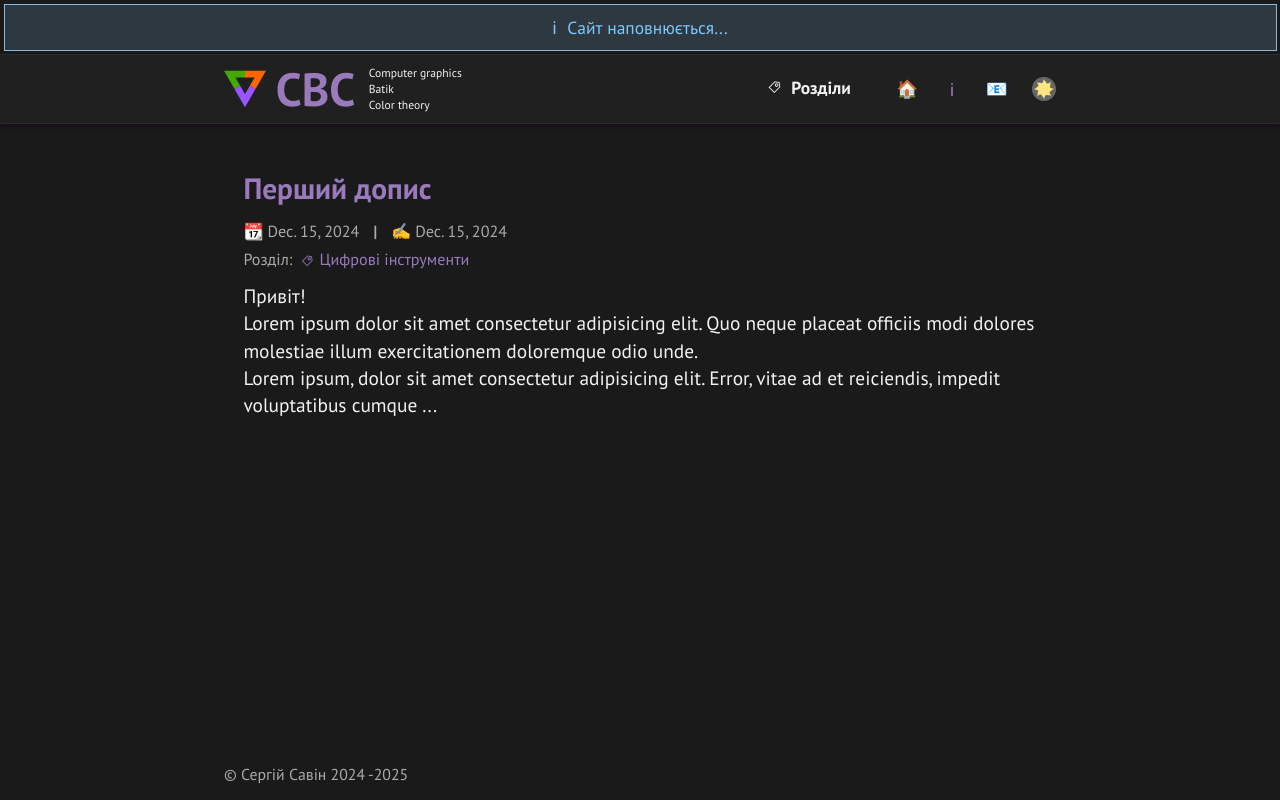
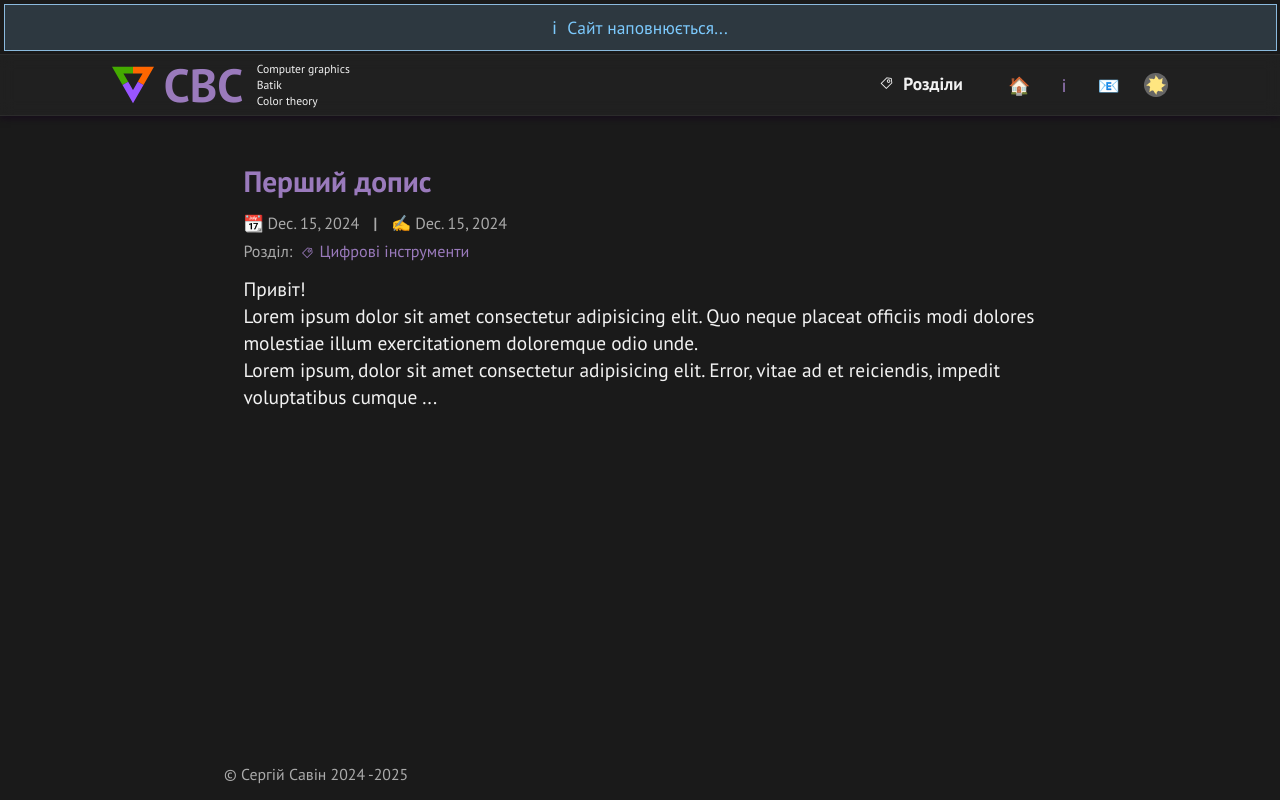
Before and after one commit to Syprox/personal_blog, a Django app: page / in a window 1280 px wide. Run offline with Django 5.2, Linux system fonts and the light colour scheme; data comes from the database, SQL or seed files in the repository; parts of the project's set-up code (start-up, migrations or seed data) failed here and were passed over; some libraries are stand-ins or nearby versions; some web fonts are replaced.

Commit message:
Виправлено помилку з вкладенням сітки в сітку.

```diff
--- a/blog/templates/blog/base.html
+++ b/blog/templates/blog/base.html
@@ -11,7 +11,7 @@
 
     {% include 'blog/header.html' %}
 
-    <main>
+    <main class="full-width">
       {% block page_content %}
 
       {% endblock %}
--- a/blog/templates/blog/header.html
+++ b/blog/templates/blog/header.html
@@ -1,7 +1,7 @@
 {% load static %}
 
 <header class="full-width" aria-label="Site header conatiner">
-  <div class="wrapper">
+  <div class="wrapper wider-block">
     <div id="logo">
       <a href="{% url 'blog_index' %}" title="На головну сторінку"><img src="{% static 'img/logo3_icon.svg' %}" alt="" /></a>
       <div class="logoletters">
--- a/static/css/main.css
+++ b/static/css/main.css
@@ -63,7 +63,7 @@ body {
   row-gap: var(--grid-row-gap);
   background-color: var(--clr-bg);
   color: var(--clr-text);
-  max-width: 100%;
+  width: max(320px, 100%);
 }
 
 a {
@@ -87,16 +87,18 @@ a:hover {
   grid-template-columns: [full-width-start] minmax(0, 1fr) [wider-block-start] minmax(0, var(--wider-block-size)) [content-start] min(100% - var(--padding-inline) * 2, var(--content-max-width)) [content-end] minmax(0, var(--wider-block-size)) [wider-block-end] minmax(0, 1fr) [full-width-end];
 }
 
-.content-grid > :not(.wider-block, .full-width),
-.full-width > :not(.wider-block, .full-width) {
+.content-grid > *,
+.full-width > * {
   grid-column: content;
 }
 
-.content-grid > .wider-block {
+.content-grid > .wider-block,
+.full-width > .wider-block {
   grid-column: wider-block;
 }
 
-.content-grid > .full-width {
+.content-grid > .full-width,
+.full-width > .full-width {
   grid-column: full-width;
 }
 
@@ -184,7 +186,7 @@ footer {
 
 header {
   background-color: var(--clr-header-bg-opc);
-  padding: 0.2em 1em;
+  /*padding: 0.2em 1em;*/
   box-shadow: var(--box-shadow);
   border-bottom: var(--border);
   border-top: var(--border);
@@ -387,6 +389,7 @@ aside a:hover, aside a:focus, aside a:active {
 }
 
 main {
+  width: 100%;
   margin: 1.6em 0;
 }
 main hr {
--- a/static/js/nav.js
+++ b/static/js/nav.js
@@ -44,8 +44,8 @@ function myFunction(x) {
     } else {
         tags.addEventListener('click', tagsShowHide);
         tags.classList.remove('close');
-        if (bg.classList.contains('visible')) {
-            bg.classList.remove('visible');
+        if (nav.classList.contains('open')) {
+            closeMobilNav();
         }
     }
 }
```
